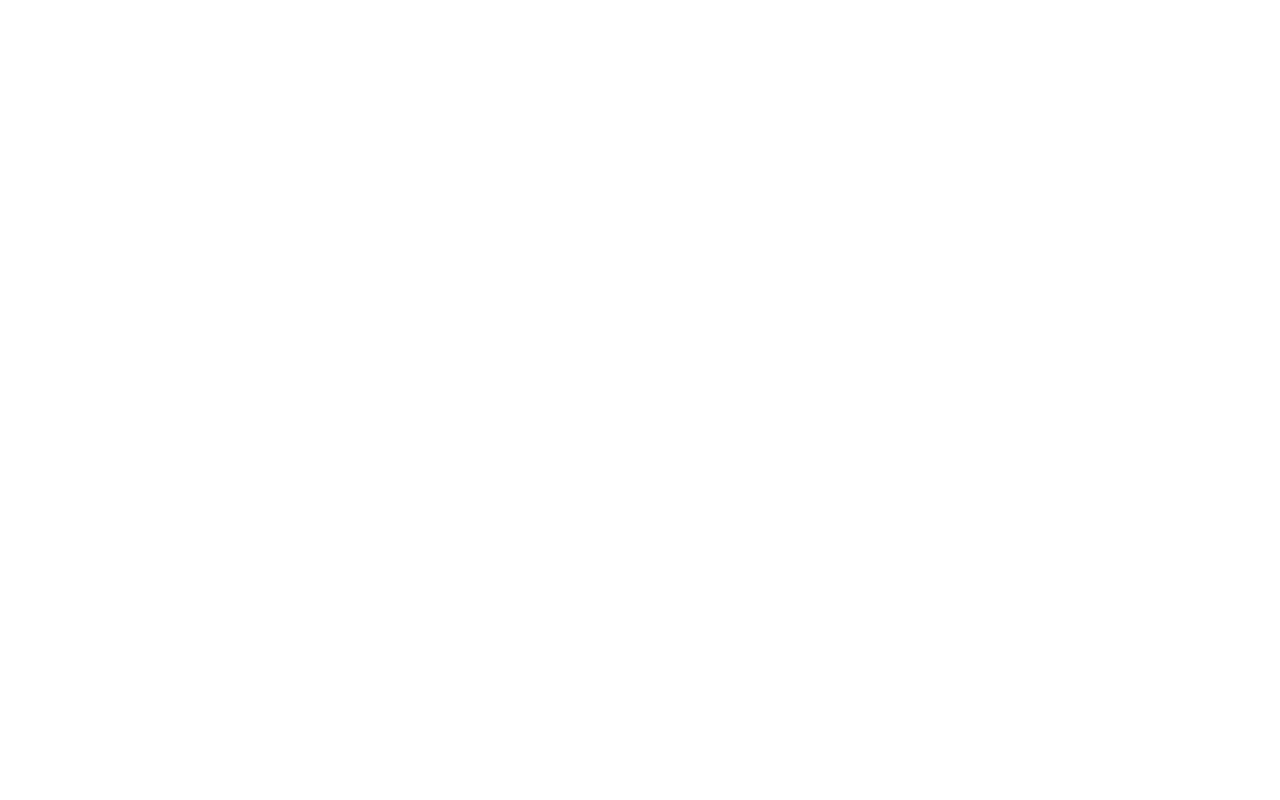
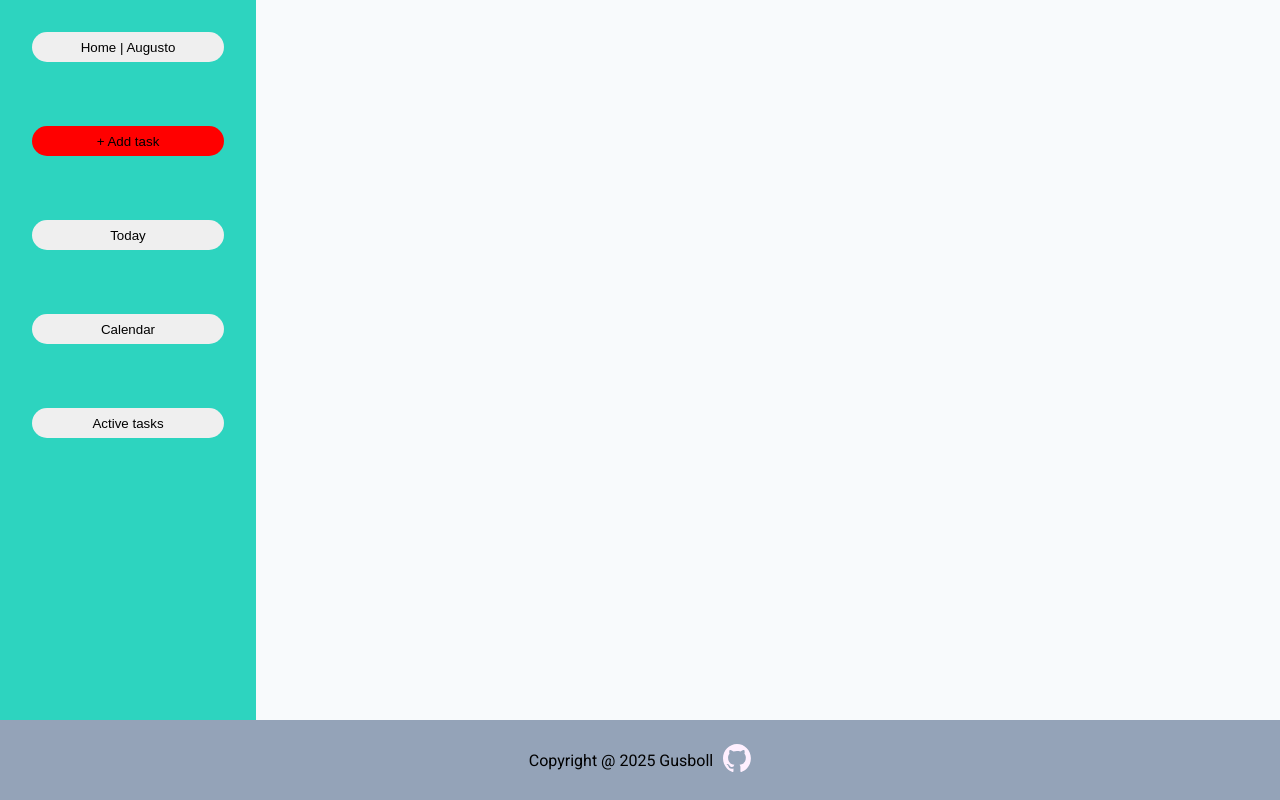
Before and after one commit to gusboll/project-todo-list, a website built with webpack: page src/template.html in a window 1280 px wide. Built offline with nearby package versions, Linux system fonts and the light colour scheme.

Commit message:
add finer html, css and began js

```diff
--- a/src/index.js
+++ b/src/index.js
@@ -1,2 +1,39 @@
+import { title } from 'process';
 import './style.css';
+
+
 console.log("Funcionando");
+
+const homeUserButton = document.getElementById("homeUserButton");
+const addButton = document.getElementById("addButton");
+const todayButton = document.getElementById("todayButton");
+const calendarButton = document.getElementById("calendarButton");
+const tasksButton = document.getElementById("tasksButton");
+
+homeUserButton.addEventListener("click", () =>{
+    console.log("homeUserButton clicked")
+})
+
+addButton.addEventListener("click", () =>{
+    console.log("addButton clicked")
+})
+
+todayButton.addEventListener("click", () =>{
+    console.log("todayButton clicked")
+})
+
+calendarButton.addEventListener("click", () =>{
+    console.log("calendarButton clicked")
+})
+
+tasksButton.addEventListener("click", () =>{
+    console.log("tasksButton clicked")
+})
+
+// todo items need to have:
+
+// title; description; dueDate; priority; notes/checklist
+// should be able to create different projects/todos
+// should be able to: view all projects; view all todos in each project; expand a single todo; delete a todo;
+// it needs to integrate dates and the calendar
+// needs to save the data on local user computer
--- a/src/style.css
+++ b/src/style.css
@@ -0,0 +1,71 @@
+/* body and general code */
+
+@import url("https://fonts.googleapis.com/css2?family=Roboto:ital,wght@0,100..900;1,100..900&display=swap");
+
+
+html{
+    height: 100%;
+    width: 100%;
+}
+
+
+body{
+    font-family: 'Roboto', 'Times New Roman', Times, serif;
+    margin: 0px;
+    display: grid;
+    grid-template: 9fr 1fr / 2fr 8fr;
+    height: 100%;
+}
+
+/* main code */
+
+.sidebar{
+    background-color: #2dd4bf;
+}
+
+.notesBackground{
+    background-color: #F8FAFC;
+}
+
+.buttons {
+    display: flex;
+    flex-direction: column;
+    margin: 2rem;
+    gap: 4rem;
+}
+
+#homeUserButton, #addButton, #todayButton, #calendarButton, #tasksButton{
+    height: 30px;
+    border: 0;
+    border-radius: 15px;
+}
+
+#addButton{
+    background-color: red;
+}
+
+/* footer and icon code */
+
+.footer{
+    display: flex;
+    grid-area: 2 / 1 / 2 / 3;
+    justify-content: center;
+    background-color: #94A3B8;
+    align-items: center;
+    color: black;
+    margin: 0;
+    height: 100%;
+    gap: 10px;
+}
+
+.github-logo{
+    max-width: 28px;
+    max-height: 28px;
+    color: var(--black);
+    transition: transform 0.3s ease-in-out;
+    filter: invert(99%) sepia(26%) saturate(179%) hue-rotate(297deg) brightness(113%) contrast(100%);
+}
+
+img:hover{
+    transform: rotate(360deg) scale(1.2);
+}
--- a/src/template.html
+++ b/src/template.html
@@ -6,6 +6,39 @@
     <title>Litre - Little Rewards</title>
 </head>
 <body>
+    <div class="sidebar">
+        <div class="buttons">
+            <button id="homeUserButton">
+                <!-- home icon, user name-->
+                 Home | Augusto
+            </button>
+            <button id="addButton">
+                <!-- + add task-->
+                + Add task
+            </button>
+            <button id="todayButton">
+                <!-- show scheduled tasks for the current day-->
+                 Today
+            </button>
+            <button id="calendarButton">
+                <!-- substitutes whatever is in the notesBackground for a calendar0-->
+                 Calendar
+            </button>
+            <button id="tasksButton">
+                <!-- show list of tasks-->
+                 Active tasks
+            </button>
+        </div>
+    </div>
 
+    <div class="notesBackground">
+
+    </div>
+    <div class="footer">
+        <p>Copyright @ 2025 Gusboll </p>
+        <a href="https://github.com/gusboll" target="_blank">
+            <img class="github-logo" src="./icons/github-mark.svg">
+        </a>
+    </div>
 </body>
 </html>
--- a/webpack.config.js
+++ b/webpack.config.js
@@ -25,6 +25,15 @@
                 test: /\.css$/i,
                 use: ["style-loader", "css-loader"],
             },
+
+            {
+                test: /\.(woff|woff2|eot|ttf|otf)$/i,
+                type: 'asset/resource',
+                generator: {
+                    filename: 'assets/fonts/[name][ext]'
+                }
+            },
+
             {
                 test: /\.html$/i,
                 loader: "html-loader",
```
Also changed, not shown: src/icons/github-mark.svg (added).
